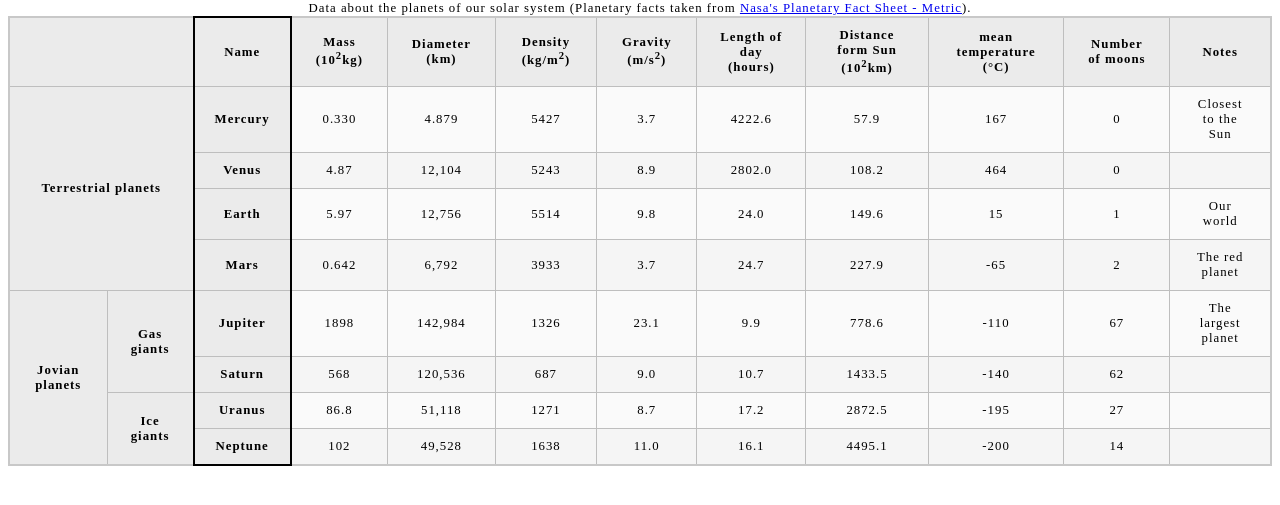
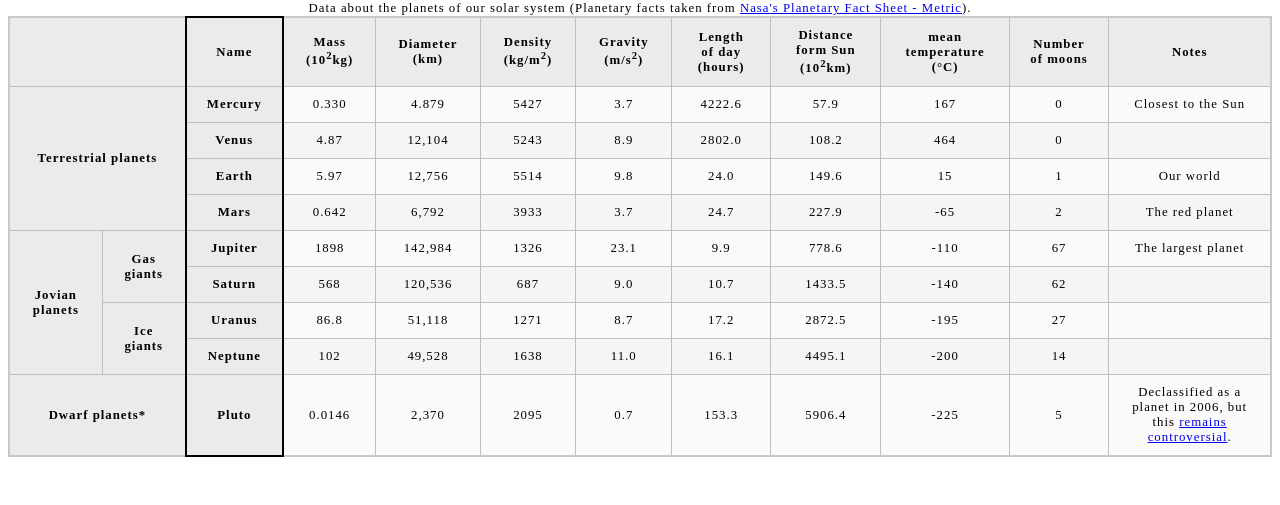
Before and after one commit to aryan100950853/aryan100950853.github.io, a plain HTML site: page Assignment 2/Assign_2_p_2.html in a window 1280 px wide. Shown: the part 79-584 px from the top of the page. Drawn offline with Linux system fonts and the light colour scheme.

Commit message:
final_commit

```diff
--- a/Assignment 2/Assign_2_p_2.html
+++ b/Assignment 2/Assign_2_p_2.html
@@ -162,5 +162,22 @@
 
         </tr>
 
+		 <tr>
+            <th colspan="2">Dwarf planets*</th>
+            <th>Pluto</th>
+            <td>0.0146</td>
+            <td>2,370</td>
+            <td>2095</td>
+            <td>0.7</td>
+            <td>153.3</td>
+            <td>5906.4</td>
+            <td>-225</td>
+            <td>5</td>
+            <td>Declassified as a planet in 2006, but this <a href="http://www.usatoday.com/story/tech/2014/10/02/pluto-planet-solar-system/16578959/">remains controversial</a>.
+            </td>
+
+        </tr>
+
+    </table>
   </body>
 </html>
```
